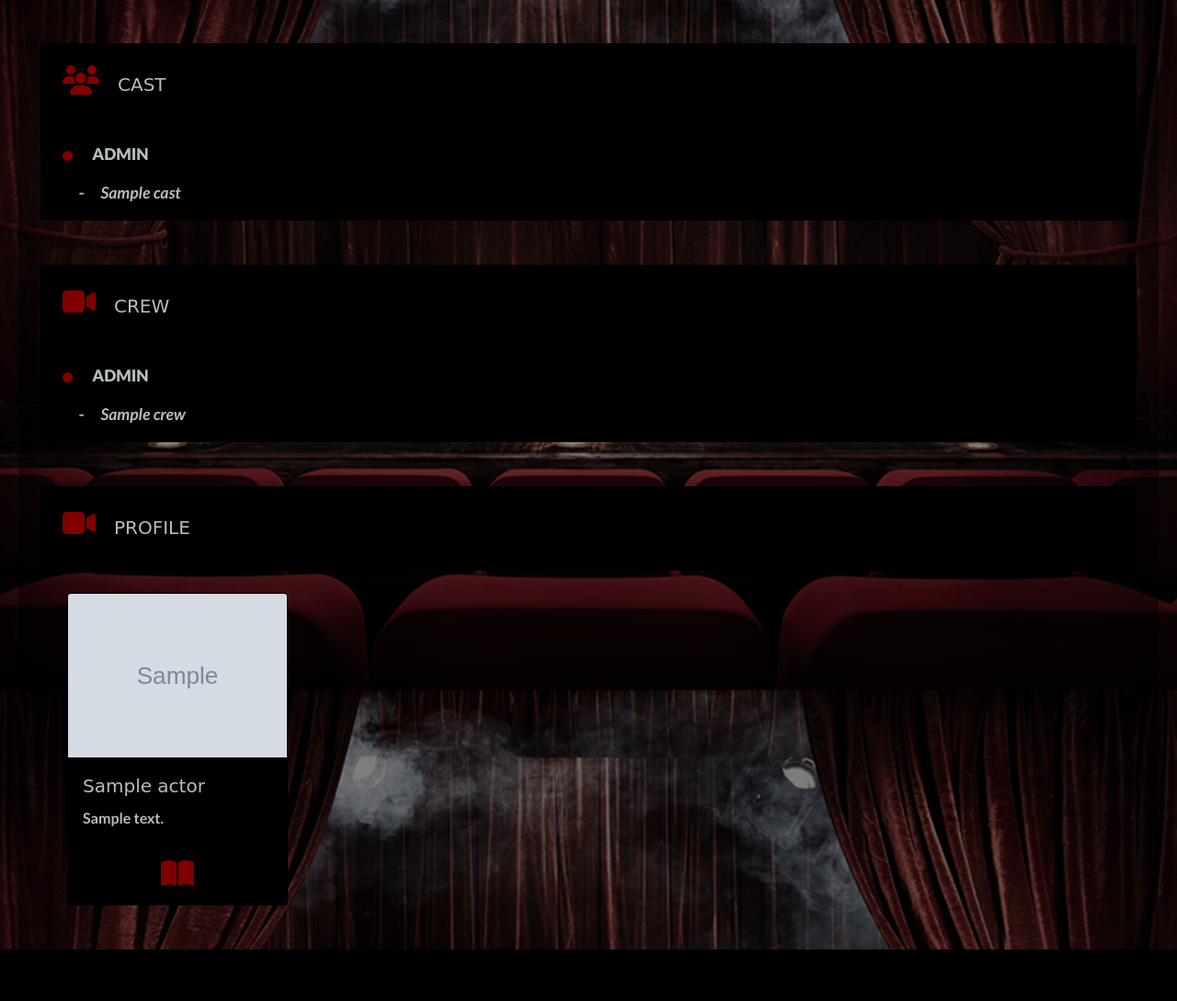
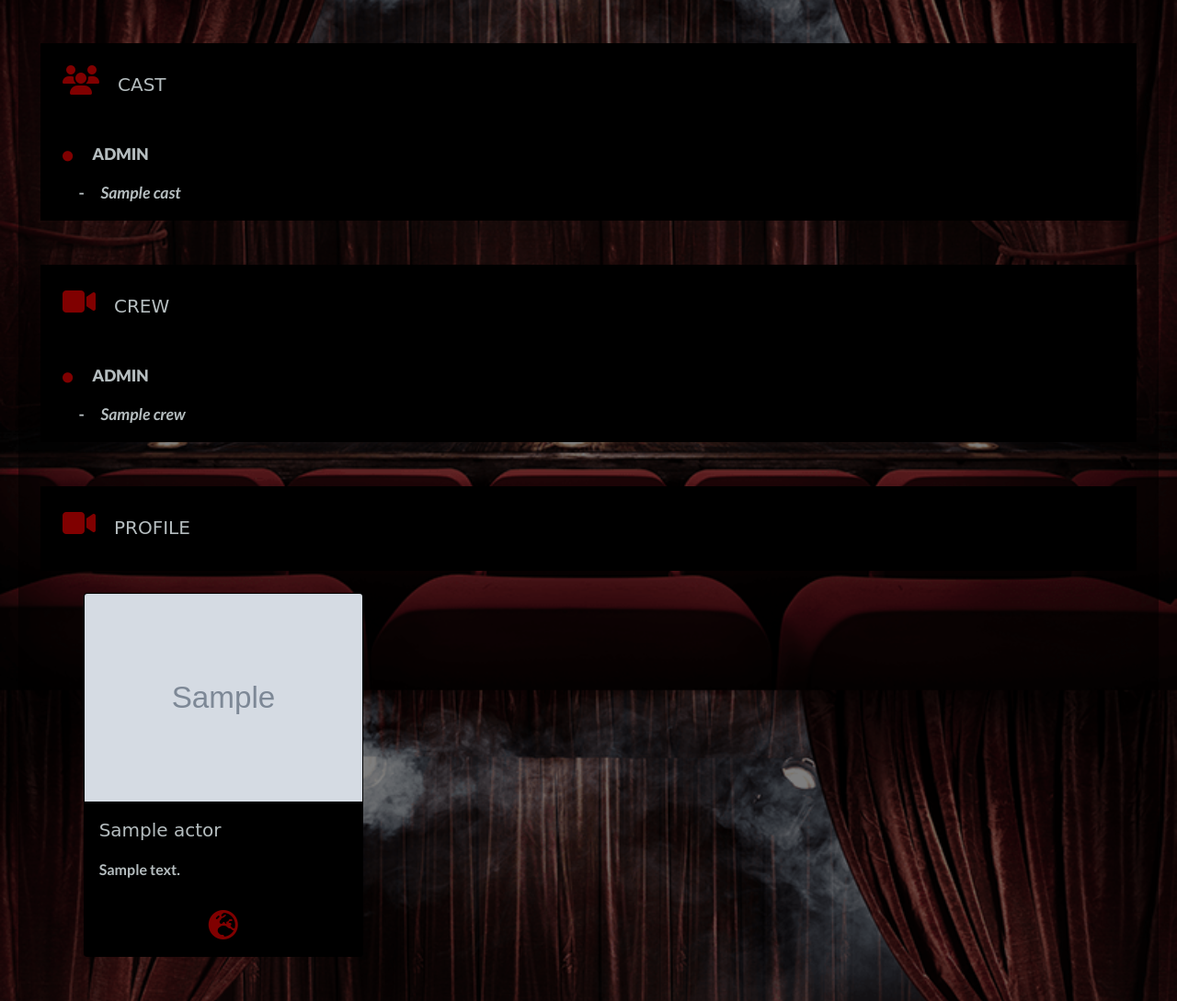
Before and after one commit to Bealby/vscode, a Django app: page /cast/ in a window 1280 px wide. Shown: the part 149-1238 px from the top of the page at 92% size. Before the commit the page ends 1182 px from the top, so only its background shows below. Run offline with Django 3.2, Linux system fonts and the light colour scheme; tables that the repository leaves empty hold one stand-in row (values such as "Sample post"); grey boxes marked "Sample" are stand-in pictures; some libraries are stand-ins or nearby versions; some web fonts are replaced.

Commit message:
Add styling/ MQ for profile cast.html

```diff
--- a/ignite-theatre-v2/cast/templates/cast/cast.html
+++ b/ignite-theatre-v2/cast/templates/cast/cast.html
@@ -69,14 +69,14 @@
             </div>
         </div>
         {% for actor in actors %}
-        <div class="col-12 col-md-6 col-lg-4 col-xl-3">
+        <div class="col-12 col-md-6 col-lg-4 col-xl-4">
             <div class="card text-center mx-auto mb-4">
                 {% if actor.image %}
                 <img class=" card-img-top img-fluid" src="{{ actor.image.url }}" alt="Card image cap">
                 {% endif %}
                 <div class="card-body">
                     {% if actor.name %}
-                    <P class="card-title content-h">{{ actor.name }}</P>
+                    <P class="card-title content-h mb-3">{{ actor.name }}</P>
                     {% endif %}
                     {% if actor.description %}
                     <p class="card-text content-p-profile" id="overflowTest">
@@ -85,7 +85,8 @@
                 </div>
                 <div class="card-body">
                     {% if actor.website %}
-                    <a href="{{ actor.website }}" class="card-link" target="_blank"><i class="fas fa-book-open"></i></a>
+                    <a href="{{ actor.website }}" class="card-link" target="_blank"><i
+                            class="fas fa-globe-europe"></i></a>
                     {% endif %}
                 </div>
             </div>
--- a/ignite-theatre-v2/static/css/base.css
+++ b/ignite-theatre-v2/static/css/base.css
@@ -58,7 +58,7 @@ body {
 .card {
     background-color: rgb(0, 0, 0, 1) !important;
     border: 1px solid rgba(0,0,0,.125);
-    width: 15rem !important;
+    width: 19rem !important;
 }
 
 /*---Images---*/
@@ -148,6 +148,16 @@ body {
 
 .fa-book-open{
   color: rgb(128, 0, 0, 1);
+  font-size: 2rem;
+}
+
+.fa-globe-europe {
+  color: rgb(128, 0, 0, 1);
+  font-size: 2rem;
+}
+
+.fa-globe-europe:hover {
+  color: rgb(181, 189, 191, 1);
   font-size: 2rem;
 }
 
```
